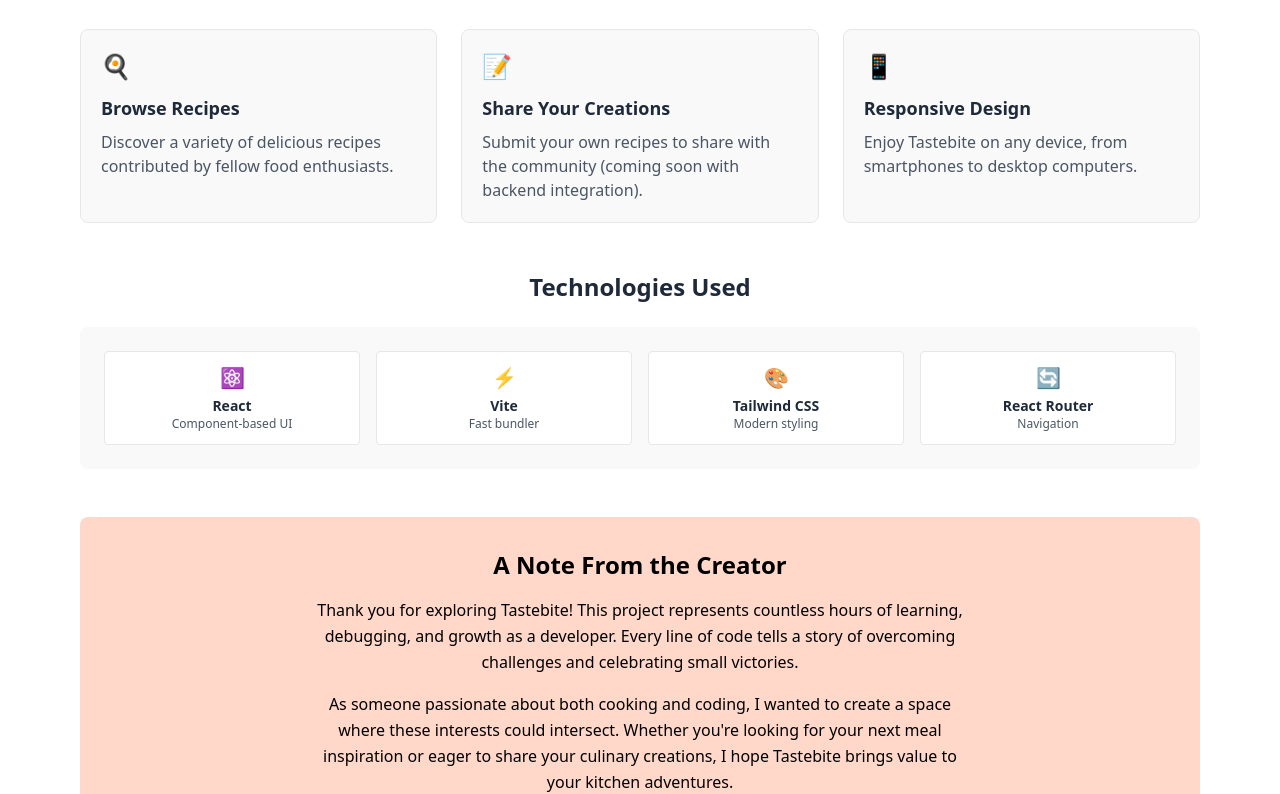
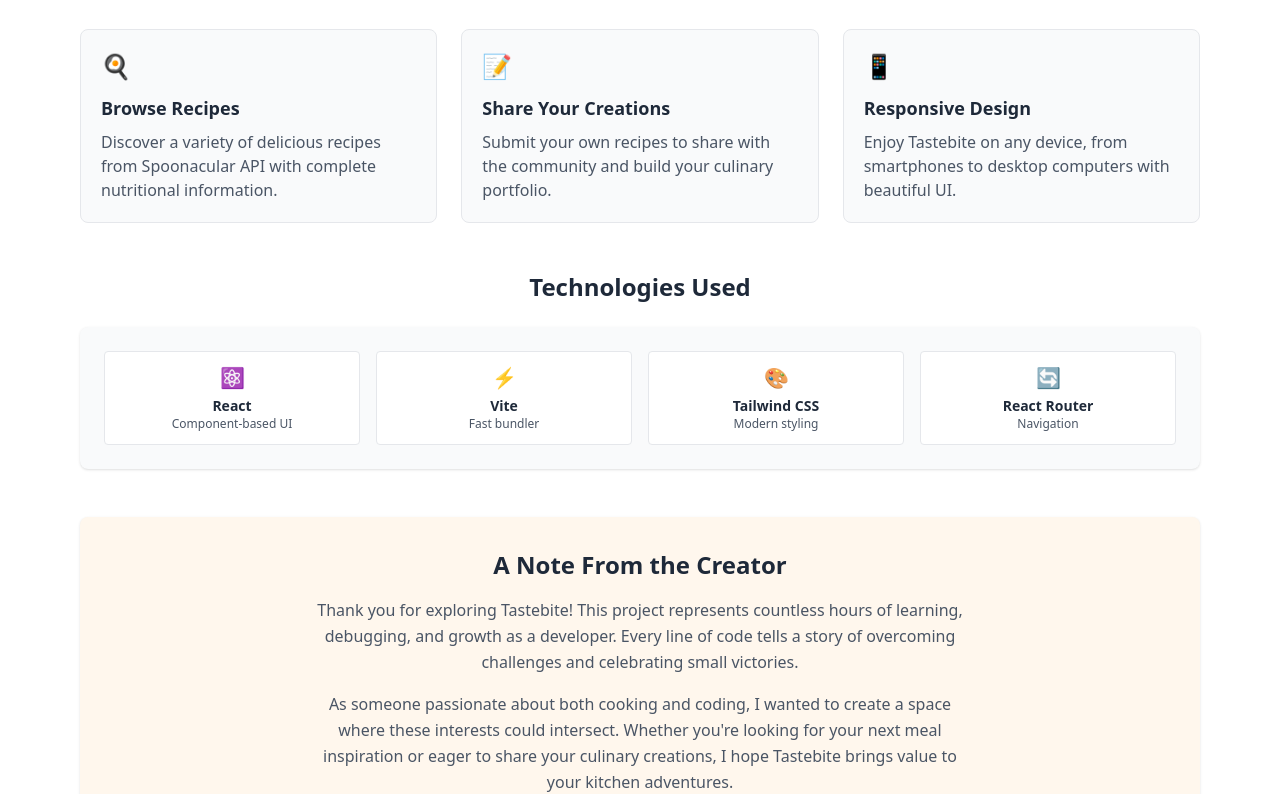
Before and after one commit to rohitrajak2004/React-Recipe, a React (Vite) app: page /about in a window 1280 px wide. Shown: the part 709-1503 px from the top of the page. Built offline with nearby package versions, Linux system fonts and the light colour scheme.

Commit message:
style: update About page layout and content for improved aesthetics and clarity

```diff
--- a/src/Pages/About.jsx
+++ b/src/Pages/About.jsx
@@ -2,7 +2,7 @@ import React from 'react';
 
 const About = () => {
   return (
-    <div className="container p-5 bg-[#FFFF] text-black sm:px-8 md:px-12 lg:px-20">
+    <div className="min-h-screen p-5 bg-white text-black sm:px-8 md:px-12 lg:px-20">
       {/* Hero Section */}
       <section className="mb-12 text-center">
         <h1 className="text-3xl md:text-4xl font-bold text-gray-800 mb-4">About Tastebite</h1>
@@ -34,20 +34,20 @@ const About = () => {
       <section className="mb-12">
         <h2 className="text-2xl font-semibold text-gray-800 mb-6 text-center">What Tastebite Offers</h2>
         <div className="grid grid-cols-1 md:grid-cols-2 lg:grid-cols-3 gap-6">
-          <div className="bg-[#F9F9F9] p-5 rounded-lg border border-gray-200">
+          <div className="bg-gray-50 p-5 rounded-lg border border-gray-200 hover:shadow-lg transition-shadow duration-300">
             <div className="text-[#ff642f] text-2xl mb-3">🍳</div>
             <h3 className="text-lg font-semibold text-gray-800 mb-2">Browse Recipes</h3>
-            <p className="text-gray-600">Discover a variety of delicious recipes contributed by fellow food enthusiasts.</p>
+            <p className="text-gray-600">Discover a variety of delicious recipes from Spoonacular API with complete nutritional information.</p>
           </div>
-          <div className="bg-[#F9F9F9] p-5 rounded-lg border border-gray-200">
+          <div className="bg-gray-50 p-5 rounded-lg border border-gray-200 hover:shadow-lg transition-shadow duration-300">
             <div className="text-[#ff642f] text-2xl mb-3">📝</div>
             <h3 className="text-lg font-semibold text-gray-800 mb-2">Share Your Creations</h3>
-            <p className="text-gray-600">Submit your own recipes to share with the community (coming soon with backend integration).</p>
+            <p className="text-gray-600">Submit your own recipes to share with the community and build your culinary portfolio.</p>
           </div>
-          <div className="bg-[#F9F9F9] p-5 rounded-lg border border-gray-200">
+          <div className="bg-gray-50 p-5 rounded-lg border border-gray-200 hover:shadow-lg transition-shadow duration-300">
             <div className="text-[#ff642f] text-2xl mb-3">📱</div>
             <h3 className="text-lg font-semibold text-gray-800 mb-2">Responsive Design</h3>
-            <p className="text-gray-600">Enjoy Tastebite on any device, from smartphones to desktop computers.</p>
+            <p className="text-gray-600">Enjoy Tastebite on any device, from smartphones to desktop computers with beautiful UI.</p>
           </div>
         </div>
       </section>
@@ -55,24 +55,24 @@ const About = () => {
       {/* Tech Stack Section */}
       <section className="mb-12">
         <h2 className="text-2xl font-semibold text-gray-800 mb-6 text-center">Technologies Used</h2>
-        <div className="bg-[#F9F9F9] rounded-lg p-6">
+        <div className="bg-gray-50 rounded-lg p-6 shadow-sm">
           <div className="grid grid-cols-2 md:grid-cols-4 gap-4 text-center">
-            <div className="p-3 bg-white rounded border border-gray-200">
+            <div className="p-3 bg-white rounded border border-gray-200 hover:shadow-md transition-shadow">
               <div className="text-blue-600 text-xl mb-1">⚛️</div>
               <h3 className="font-semibold text-gray-800 text-sm">React</h3>
               <p className="text-xs text-gray-600">Component-based UI</p>
             </div>
-            <div className="p-3 bg-white rounded border border-gray-200">
+            <div className="p-3 bg-white rounded border border-gray-200 hover:shadow-md transition-shadow">
               <div className="text-purple-600 text-xl mb-1">⚡</div>
               <h3 className="font-semibold text-gray-800 text-sm">Vite</h3>
               <p className="text-xs text-gray-600">Fast bundler</p>
             </div>
-            <div className="p-3 bg-white rounded border border-gray-200">
+            <div className="p-3 bg-white rounded border border-gray-200 hover:shadow-md transition-shadow">
               <div className="text-teal-600 text-xl mb-1">🎨</div>
               <h3 className="font-semibold text-gray-800 text-sm">Tailwind CSS</h3>
               <p className="text-xs text-gray-600">Modern styling</p>
             </div>
-            <div className="p-3 bg-white rounded border border-gray-200">
+            <div className="p-3 bg-white rounded border border-gray-200 hover:shadow-md transition-shadow">
               <div className="text-red-600 text-xl mb-1">🔄</div>
               <h3 className="font-semibold text-gray-800 text-sm">React Router</h3>
               <p className="text-xs text-gray-600">Navigation</p>
@@ -83,16 +83,16 @@ const About = () => {
 
       {/* Personal Note Section */}
       <section className="mb-12">
-        <div className="bg-[#FFD8CA] rounded-lg p-6 md:p-8">
+        <div className="bg-orange-50 rounded-lg p-6 md:p-8 shadow-sm">
           <div className="max-w-2xl mx-auto text-center">
-            <h2 className="text-2xl font-semibold  mb-4">A Note From the Creator</h2>
-            <p className=" mb-4 leading-relaxed">
+            <h2 className="text-2xl font-semibold text-gray-800 mb-4">A Note From the Creator</h2>
+            <p className="text-gray-600 mb-4 leading-relaxed">
               Thank you for exploring Tastebite! This project represents countless hours of learning, debugging, and growth as a developer. Every line of code tells a story of overcoming challenges and celebrating small victories.
             </p>
-            <p className=" mb-4 leading-relaxed">
+            <p className="text-gray-600 mb-4 leading-relaxed">
               As someone passionate about both cooking and coding, I wanted to create a space where these interests could intersect. Whether you're looking for your next meal inspiration or eager to share your culinary creations, I hope Tastebite brings value to your kitchen adventures.
             </p>
-            <p className=" leading-relaxed">
+            <p className="text-gray-600 leading-relaxed">
               This project is continuously evolving as I learn new skills and technologies. Stay tuned for exciting updates and new features coming soon!
             </p>
           </div>
```
